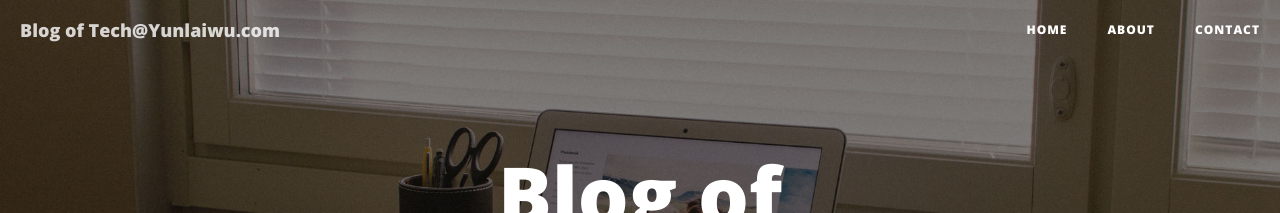
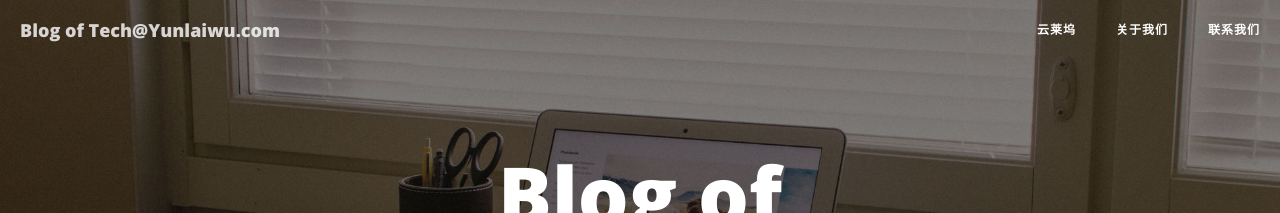
Before and after one commit to lizouzt/blog, a Jekyll site: the page built from index.html, in a window 1280 px wide. Shown: the top 213 px of the page. Built offline with Jekyll 4.4.1, drawn with Linux system fonts in a browser that asks for light colours; nearby versions of some CDN libraries; the list of posts is cut into pages by our own code.

Commit message:
first article

```diff
--- a/_includes/nav.html
+++ b/_includes/nav.html
@@ -12,22 +12,27 @@
             <a class="navbar-brand" href="{{ site.baseurl }}/">{{ site.title }}</a>
         </div>
 
-        <!-- Collect the nav links, forms, and other content for toggling -->
         <div class="collapse navbar-collapse" id="bs-example-navbar-collapse-1">
             <ul class="nav navbar-nav navbar-right">
                 <li>
-                    <a href="{{ site.baseurl }}/">Home</a>
+                    <a href="http://www.yunlaiwu.com">云莱坞</a>
                 </li>
-                {% for page in site.pages %}{% if page.title %}
-				{% if page.url != '/404.html' %}
                 <li>
-                    <a href="{{ page.url | prepend: site.baseurl }}">{{ page.title }}</a>
+                    <a href="{{ site.baseurl }}/about">关于我们</a>
                 </li>
-				{% endif %}
-                {% endif %}{% endfor %}
+                <li>
+                    <a href="mail://fanzhongkai@yunlaiwu.com">联系我们</a>
+                </li>
+
+                <!-- {% for page in site.pages %}{% if page.title %}
+    				{% if page.url != '/404.html' %}
+                    <li>
+                        <a href="{{ page.url | prepend: site.baseurl }}">{{ page.title }}</a>
+                    </li>
+    				{% endif %}
+                    {% endif %}
+                {% endfor %} -->
             </ul>
         </div>
-        <!-- /.navbar-collapse -->
     </div>
-    <!-- /.container -->
 </nav>
```
